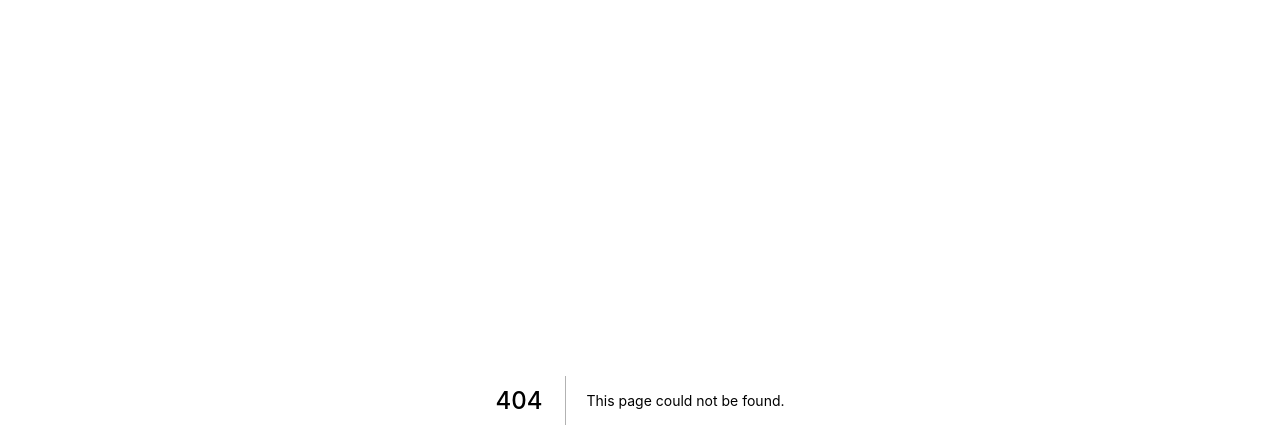
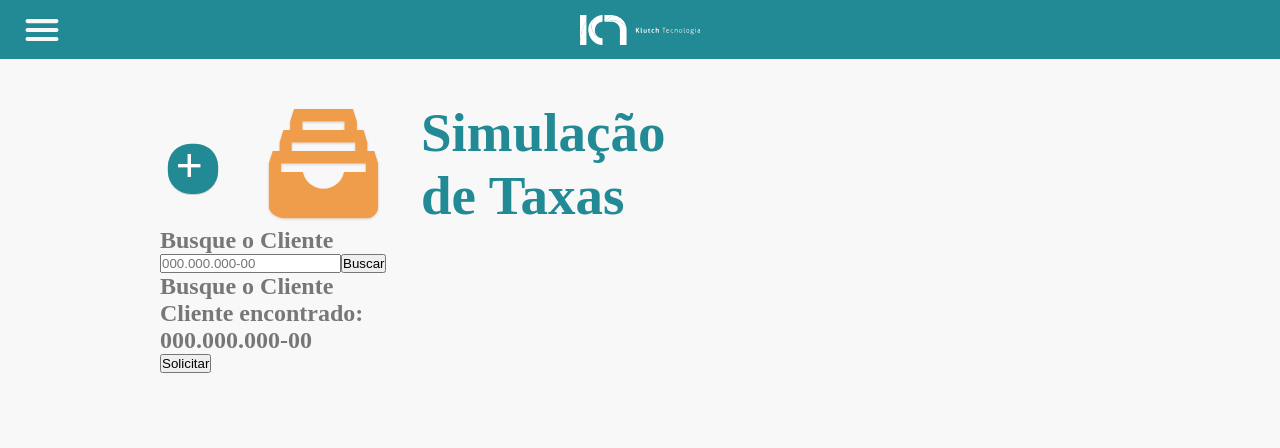
Before and after one commit to moraes3000/desafio_klutch, a Next.js app: page /cliente in a window 1280 px wide. Before the commit this address had no page. Shown: the top 448 px of the page. Built offline with nearby package versions, Linux system fonts and the light colour scheme.

Commit message:
strutura

```diff
--- /dev/null
+++ b/src/components/TelaHome/cabecalho.tsx
@@ -0,0 +1,17 @@
+
+import styles from './telaHome.module.scss'
+
+
+export default function Cabecalho() {
+  return (
+    <>
+
+        <div className={styles.telaHomeHeader}>
+          <img src="Grupo270.svg" alt='plus' className={styles.plus} />
+          <img src="_ionicons_svg_md-filing-2.svg" alt='plus' className={styles.envelopeicon} />
+          <h1>Simulação de Taxas</h1>
+        </div>
+
+    </>
+  )
+}
--- a/src/components/TelaHome/index.tsx
+++ b/src/components/TelaHome/index.tsx
@@ -1,5 +1,6 @@
 import Footer from '../Footer'
 import Tabela from '../Tabela'
+import Cabecalho from './cabecalho'
 import styles from './telaHome.module.scss'
 
 
@@ -7,11 +8,12 @@ export default function TelaHome() {
   return (
     <>
       <div className={styles.container}>
-        <div className={styles.telaHomeHeader}>
+        {/* <div className={styles.telaHomeHeader}>
           <img src="Grupo270.svg" alt='plus' className={styles.plus} />
           <img src="_ionicons_svg_md-filing-2.svg" alt='plus' className={styles.envelopeicon} />
           <h1>Simulação de Taxas</h1>
-        </div>
+        </div> */}
+        <Cabecalho />
         <div className={styles.telaHomeMain}>
           <h2>Valor desejado</h2>
           <input type='number' />
--- /dev/null
+++ b/src/pages/cliente/cliente.module.scss
@@ -0,0 +1,5 @@
+.container {
+    width: 960px;
+    margin: auto;
+    margin-top: 42px;
+}
--- /dev/null
+++ b/src/pages/cliente/index.tsx
@@ -0,0 +1,26 @@
+import Header from "../../components/Header"
+import Cabecalho from "../../components/TelaHome/cabecalho"
+import styles from './cliente.module.scss'
+
+export default function Cliente() {
+    return (
+        <>
+            <Header />
+
+            <div className={styles.container}>
+                <Cabecalho />
+                <div>
+                    <h2>Busque o Cliente</h2>
+                    <input type="text" placeholder='000.000.000-00' /><button>Buscar</button>
+                </div>
+
+                <div>
+                    <h2>Busque o Cliente</h2>
+                    <h2>Cliente encontrado:</h2>
+                    <h2>000.000.000-00</h2>
+                    <button>Solicitar</button>
+                </div>
+            </div>
+        </>
+    )
+}
```
